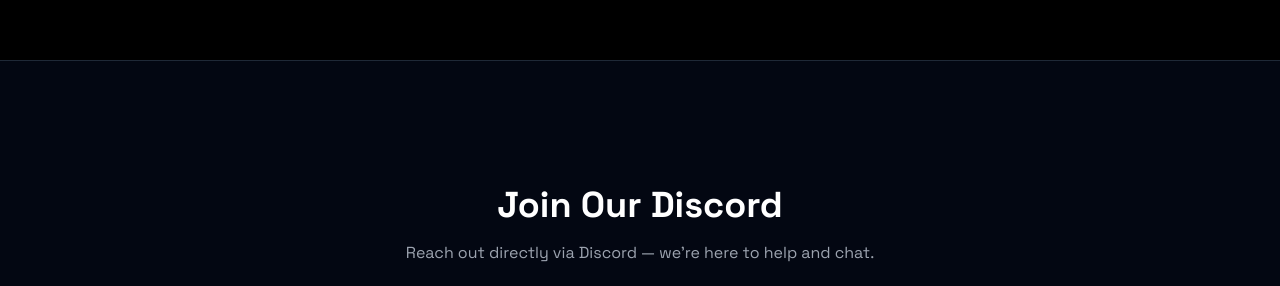
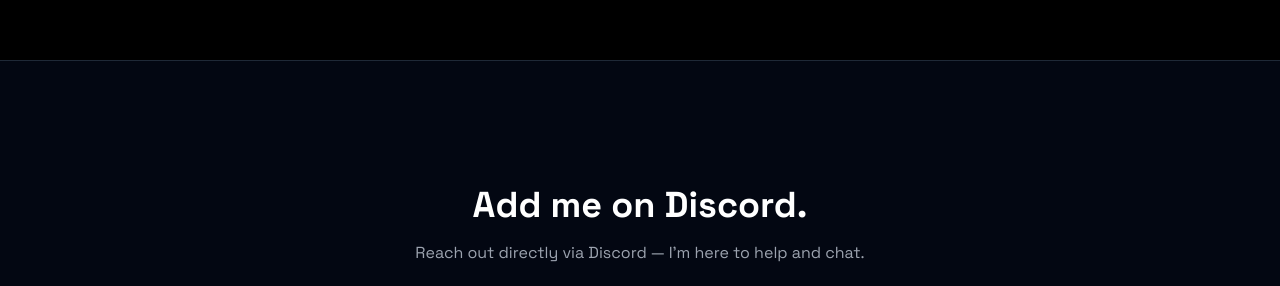
Before and after one commit to Luzisrepo/Undetech.pub, a plain HTML site: page index.html in a window 1280 px wide. Shown: the part 2340-2626 px from the top of the page. Drawn offline with nearby package versions, Linux system fonts and the light colour scheme.

Commit message:
Update index.html

```diff
--- a/index.html
+++ b/index.html
@@ -289,10 +289,10 @@
 <!-- Discord Contact Section -->
 <section class="min-h-[50vh] flex items-center justify-center bg-gray-950 border-t border-gray-800 py-20">
   <div class="text-center">
-    <h2 class="text-4xl font-bold text-white mb-4">Join Our Discord</h2>
-    <p class="text-gray-400 mb-6 max-w-xl mx-auto">Reach out directly via Discord — we're here to help and chat.</p>
+    <h2 class="text-4xl font-bold text-white mb-4">Add me on Discord.</h2>
+    <p class="text-gray-400 mb-6 max-w-xl mx-auto">Reach out directly via Discord — I'm here to help and chat.</p>
 
-    <a href="https://discord.gg/noinviteyet" target="_blank" rel="noopener noreferrer"
+    <a href="https://discordapp.com/users/1302710495362420747" target="_blank" rel="noopener noreferrer"
        class="inline-flex items-center gap-3 px-6 py-3 bg-indigo-700 hover:bg-indigo-600 text-white font-medium rounded-lg transition-colors duration-300 shadow-md">
       <svg class="w-5 h-5" fill="currentColor" viewBox="0 0 24 24">
         <path d="M20.317 4.369a19.791 19.791 0 00-4.885-1.515.07.07 0 00-.074.035 13.893 13.893 0 00-.605 1.243 18.365 18.365 0 00-5.46 0 13.882 13.882 0 00-.617-1.243.07.07 0 00-.073-.035 19.736 19.736 0 00-4.886 1.515.063.063 0 00-.03.027C2.184 9.042 1.588 13.577 2.015 18.057a.078.078 0 00.031.055 19.998 19.998 0 006.024 3.073.07.07 0 00.078-.027 14.133 14.133 0 001.21-1.957.07.07 0 00-.038-.095 13.022 13.022 0 01-1.872-.9.07.07 0 01-.007-.117c.126-.095.252-.194.37-.291a.07.07 0 01.075-.01c3.927 1.791 8.18 1.791 12.062 0a.07.07 0 01.076.01c.118.097.244.196.37.291a.07.07 0 01-.006.117 12.59 12.59 0 01-1.873.9.07.07 0 00-.037.096 15.143 15.143 0 001.21 1.956.07.07 0 00.078.028 19.888 19.888 0 006.025-3.073.07.07 0 00.03-.055c.5-5.177-.838-9.673-3.548-13.661a.061.061 0 00-.03-.028zM8.02 15.331c-1.183 0-2.157-1.085-2.157-2.419 0-1.333.955-2.418 2.157-2.418 1.21 0 2.175 1.093 2.157 2.418 0 1.334-.955 2.419-2.157 2.419zm7.974 0c-1.183 0-2.157-1.085-2.157-2.419 0-1.333.955-2.418 2.157-2.418 1.21 0 2.175 1.093 2.157 2.418 0 1.334-.947 2.419-2.157 2.419z"/>
```
